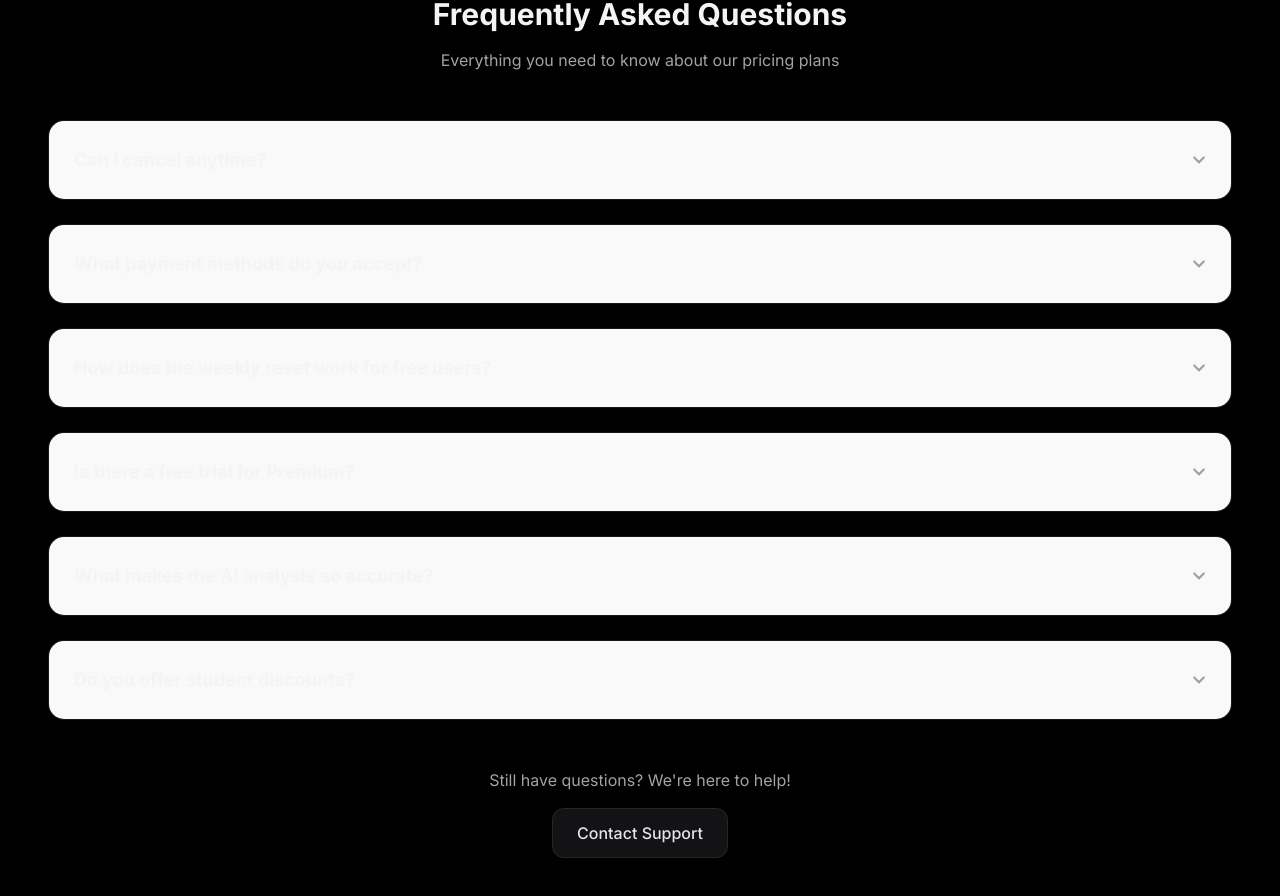
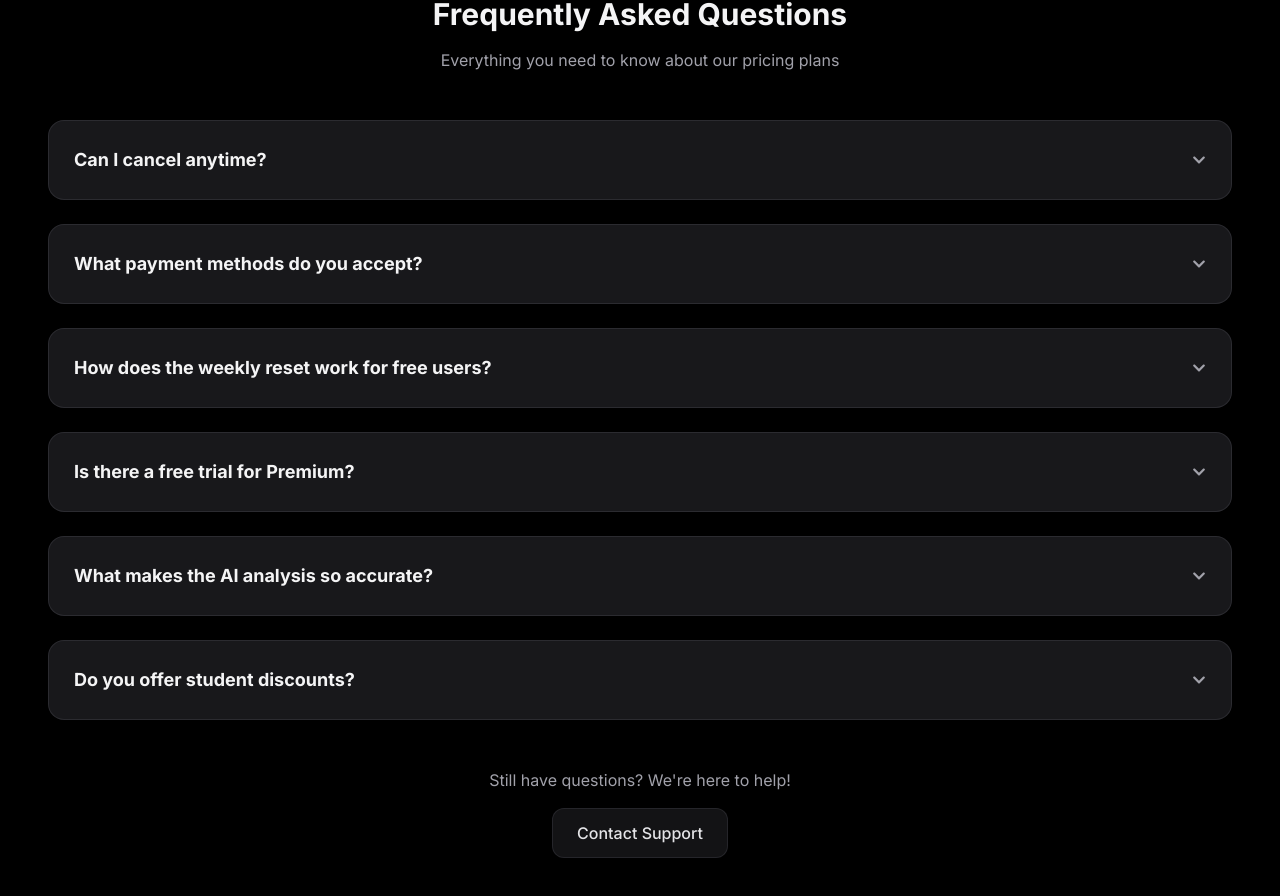
Before and after one commit to salmanajma3862/eloquent-ai, a React (Vite) app: page /pricing in a window 1280 px wide. Shown: the part 1180-2076 px from the top of the page. Built offline with nearby package versions, Linux system fonts and the light colour scheme; sample sign-in values are in the browser's storage.

Commit message:
fixed faqs styling issue

```diff
--- a/src/pages/PricingPage.tsx
+++ b/src/pages/PricingPage.tsx
@@ -330,11 +330,13 @@ const PricingPage: React.FC = () => {
                     {FAQ_DATA.map((faq, index) => (
                         <div
                             key={faq.question}
-                            className="bg-zinc-900/40 backdrop-blur-xl rounded-2xl border border-zinc-700/30 shadow-xl overflow-hidden"
+                            className="bg-zinc-900 backdrop-blur-xl rounded-2xl border border-zinc-700/50 shadow-xl overflow-hidden"
+                            style={{ backgroundColor: '#18181b' }} // Ensure solid dark background
                         >
                             <button
                                 onClick={() => toggleFaq(index)}
-                                className="w-full p-4 md:p-6 text-left flex items-center justify-between hover:bg-zinc-800/30 transition-colors duration-200"
+                                className="w-full p-4 md:p-6 text-left flex items-center justify-between hover:bg-zinc-800/50 transition-colors duration-200"
+                                style={{ backgroundColor: 'transparent' }} // Ensure button background is transparent
                             >
                                 <h4 className="text-base md:text-lg font-bold text-zinc-100 pr-4">
                                     {faq.question}
@@ -352,9 +354,10 @@ const PricingPage: React.FC = () => {
                                 className={`overflow-hidden transition-all duration-200 ease-in-out ${
                                     expandedFaq === index ? 'max-h-96 opacity-100' : 'max-h-0 opacity-0'
                                 }`}
+                                style={{ backgroundColor: '#18181b' }} // Ensure expanded content has dark background
                             >
-                                <div className="px-4 md:px-6 pb-4 md:pb-6 border-t border-zinc-700/30">
-                                    <p className="text-zinc-300 leading-relaxed text-sm md:text-base pt-4">
+                                <div className="px-4 md:px-6 pb-4 md:pb-6 border-t border-zinc-700/50 bg-zinc-900">
+                                    <p className="text-zinc-200 leading-relaxed text-sm md:text-base pt-4">
                                         {faq.answer}
                                     </p>
                                 </div>
```
